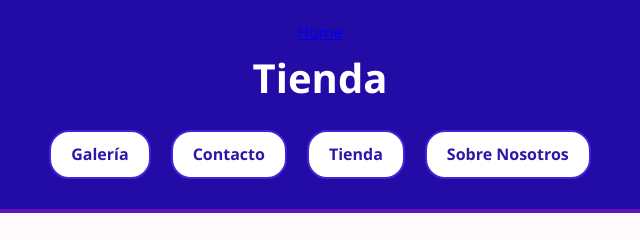
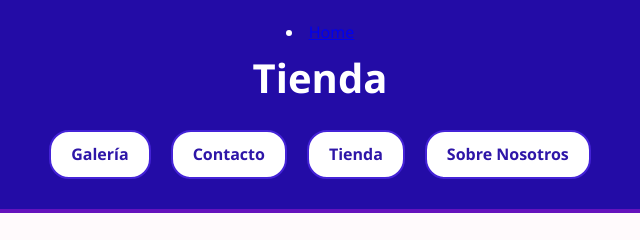
Before and after one commit to FacuDiazV/GatitosFriendly, a plain HTML site: page assets/pages/contacto.html in a window 1280 px wide. Shown: the top 240 px of the page, 320-960 px from the left. Drawn offline with Linux system fonts and the light colour scheme; files whose address does not match are found by name.

Commit message:
modificacion en paginas

```diff
--- a/assets/pages/contacto.html
+++ b/assets/pages/contacto.html
@@ -8,7 +8,7 @@
 </head>
 <body>
     <header>
-        <a href="../../index.html">Home</a>
+        <li><a href="../../index.html">Home</a></li>
 
         <h1>Tienda</h1>
         <nav>
```
Also changed, not shown: assets/pages/galeria.html (+1 -1 lines), assets/pages/sobre_nosotros.html (+1 -1 lines), assets/pages/tienda.html (+1 -1 lines).
